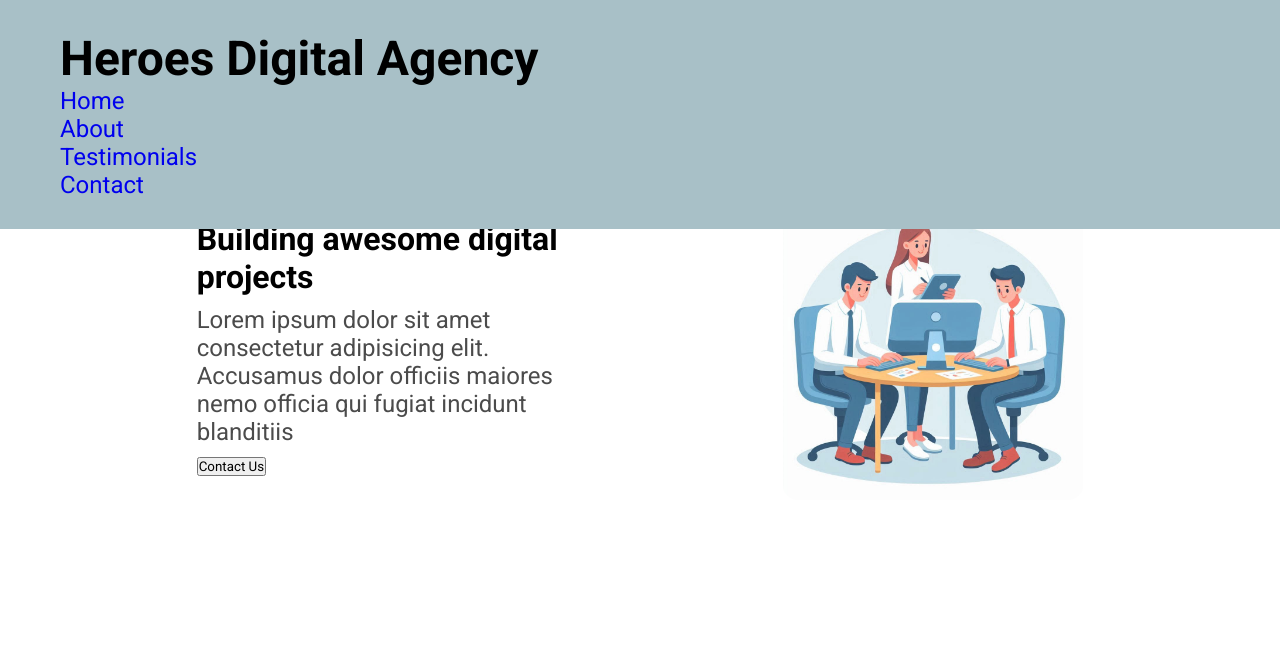
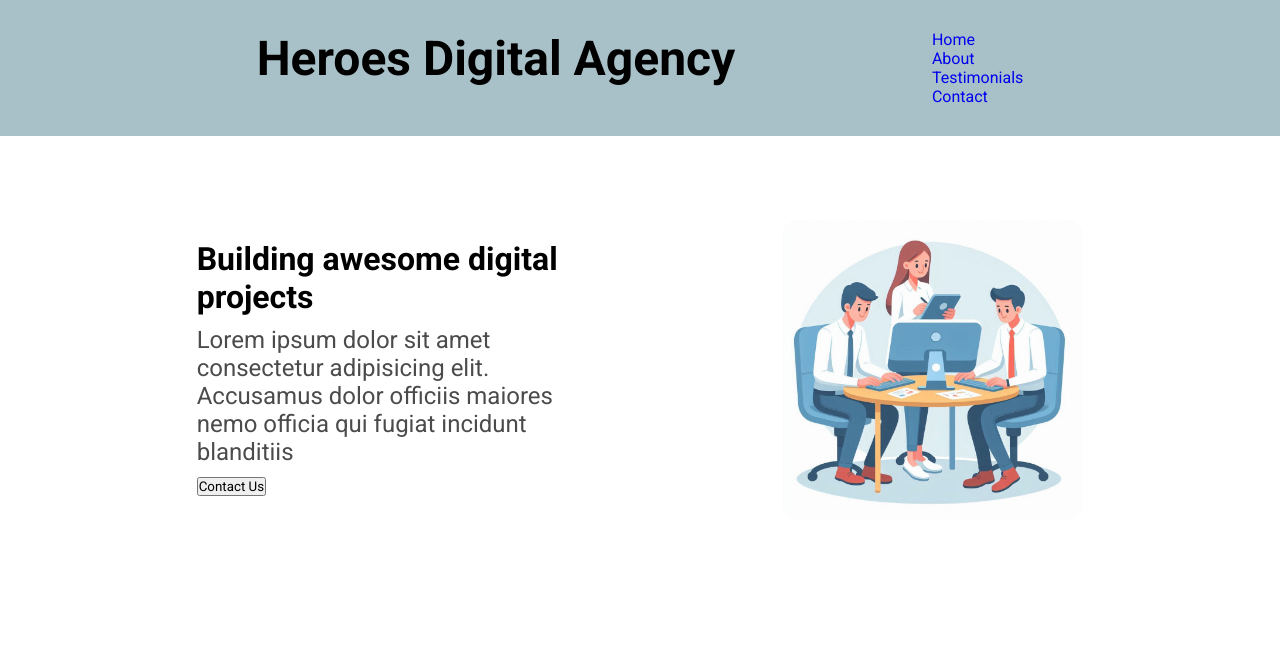
Before and after one commit to cokebdj/fullstack_course, a plain HTML site: page 01_entrega/index.html in a window 1280 px wide. Shown: the top 657 px of the page. Drawn offline with Linux system fonts and the light colour scheme; a web font is replaced by a local one.

Commit message:
new colors

```diff
--- a/01_entrega/style.css
+++ b/01_entrega/style.css
@@ -9,9 +9,9 @@
 
   /* Colors */
   --rc-color-white: #a8c0c7;
-  --rc-color-light-gray: #6888a6;
-  --rc-color-blue: #3b4a7d;
-  --rc-color-dark: #29335b;
+  --rc-color-light-gray: #83bebc;
+  --rc-color-blue: #539fae;
+  --rc-color-dark: #122e3d;
 
   /* Backgrounds */
   --rc-bg-primary: var(--rc-color-white);
@@ -70,8 +70,12 @@ flex-container {
 
 /* Header */
 #principal_header {
-  justify-content: space-between;
+  display: flex;
+  flex-wrap: wrap;
+  flex-direction: row;
   position: fixed;
+  align-content: space-around;
+  justify-content: space-evenly;
   width: 100%;
   z-index: 2;
   background-color: var(--rc-bg-primary);
@@ -82,7 +86,7 @@ flex-container {
 }
 
 #principal_header > nav > ul > li {
-  font-size: var(--rc-font-size-h3);
+  font-size: var(--rc-font-size-h4);
 }
 
 .menu {
@@ -108,7 +112,7 @@ flex-container {
 
 /* Hero Section */
 #hero {
-  padding-top: 200px;
+  padding-top: 220px;
   gap: var(--rc-gap-xl);
   display: flex;
   flex-wrap: wrap;
@@ -301,7 +305,7 @@ flex-container {
   justify-content: space-around;
   padding: var(--rc-padding-xl);
   gap: var(--rc-gap-xl);
-  background-color: var(--rc-bg-secondary);
+  background-color: var(--rc-bg-primary);
   flex-direction: row;
   display: flex;
 }
```
